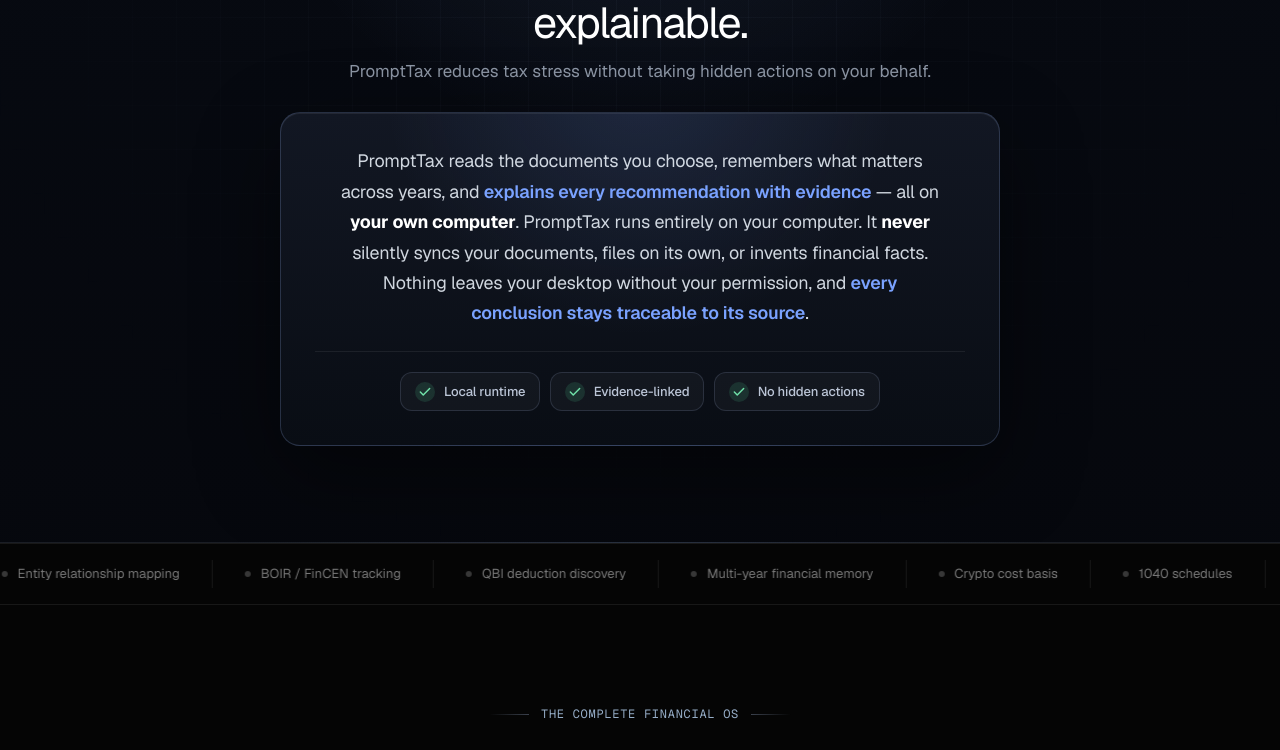
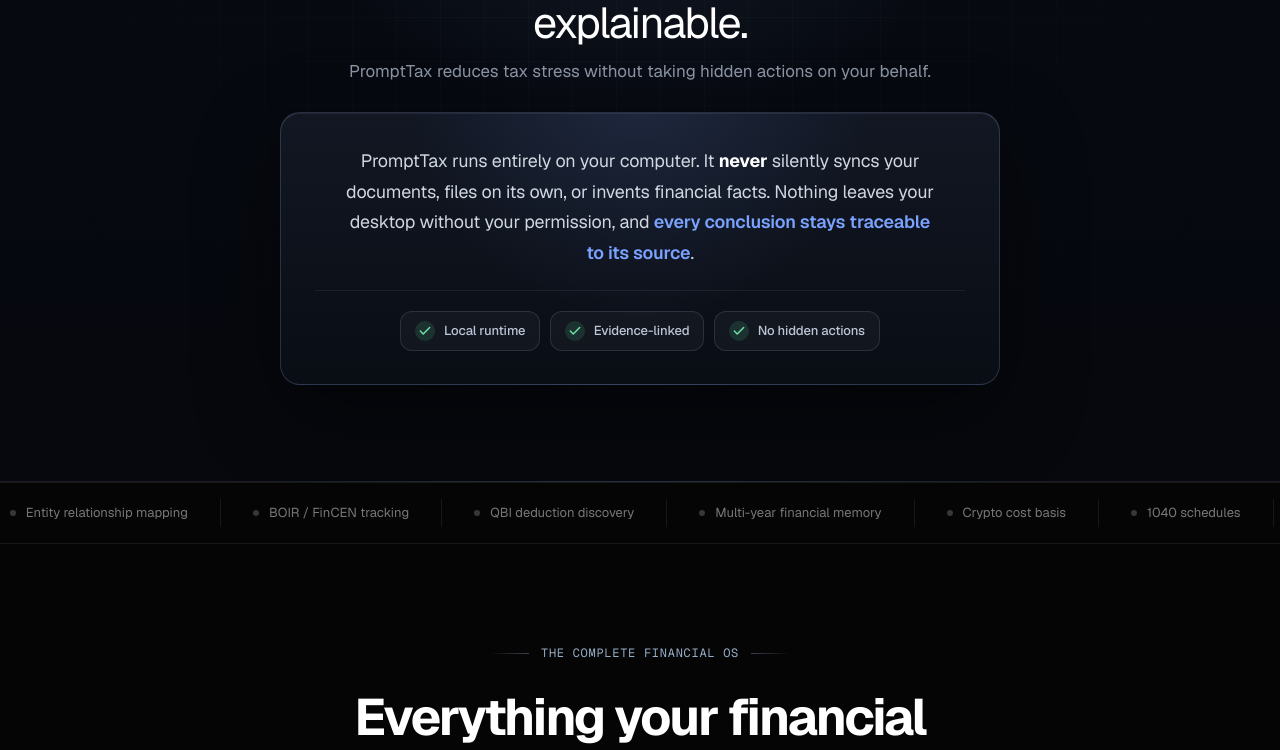
Before and after one commit to MRVLDZ76/pivot-prompttax, a Next.js app: page / in a window 1280 px wide. Shown: the part 1864-2614 px from the top of the page. Built offline with nearby package versions, Linux system fonts and the light colour scheme; no server answers.

Commit message:
Hero update 3

```diff
--- a/src/components/marketing/promptos/PromptOSLanding.tsx
+++ b/src/components/marketing/promptos/PromptOSLanding.tsx
@@ -554,7 +554,7 @@
 function TrustBoundariesSection() {
     const { t, tx } = useI18n()
     const statusPills = tx<string[]>('hero.statusPills')
-    const boundaryCopy = `${t('hero.sequenceFinal')} ${t('hero.disclaimer')}`
+    const boundaryCopy = `${t('hero.disclaimer')}`
 
     return (
         <section className="po-trust-boundaries border-t border-b border-[var(--po-border)] px-6 py-20 sm:px-10 sm:py-24">
```
